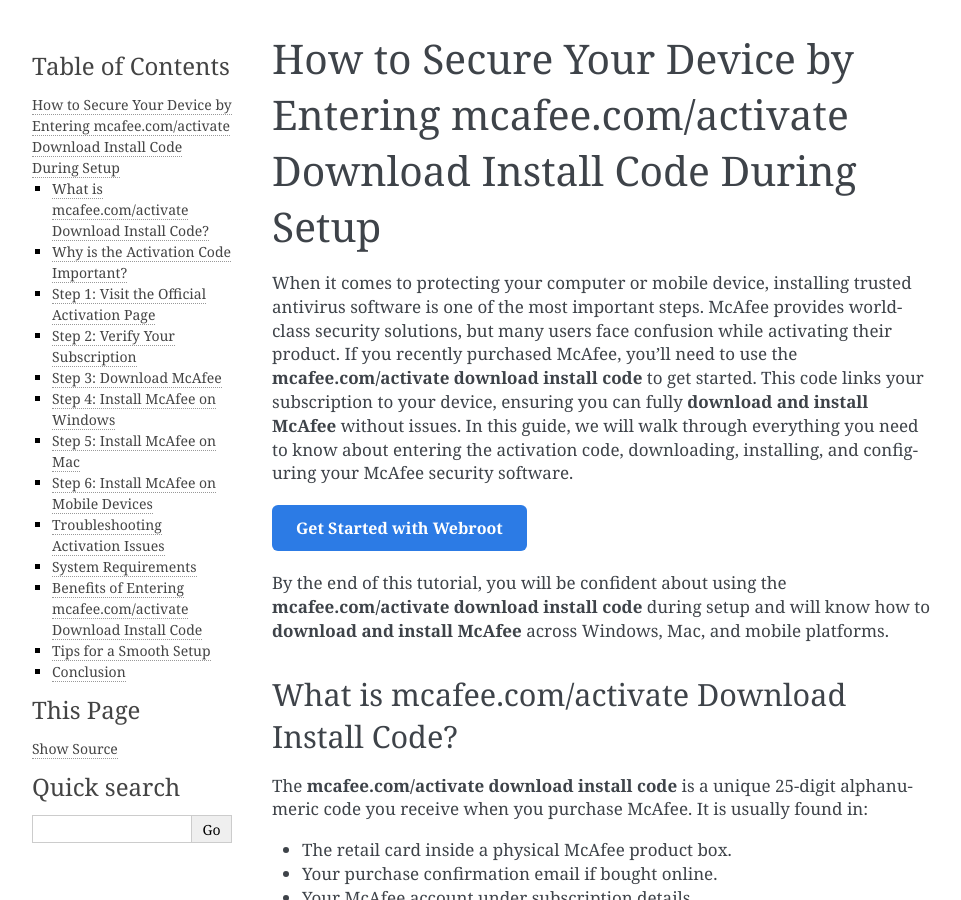
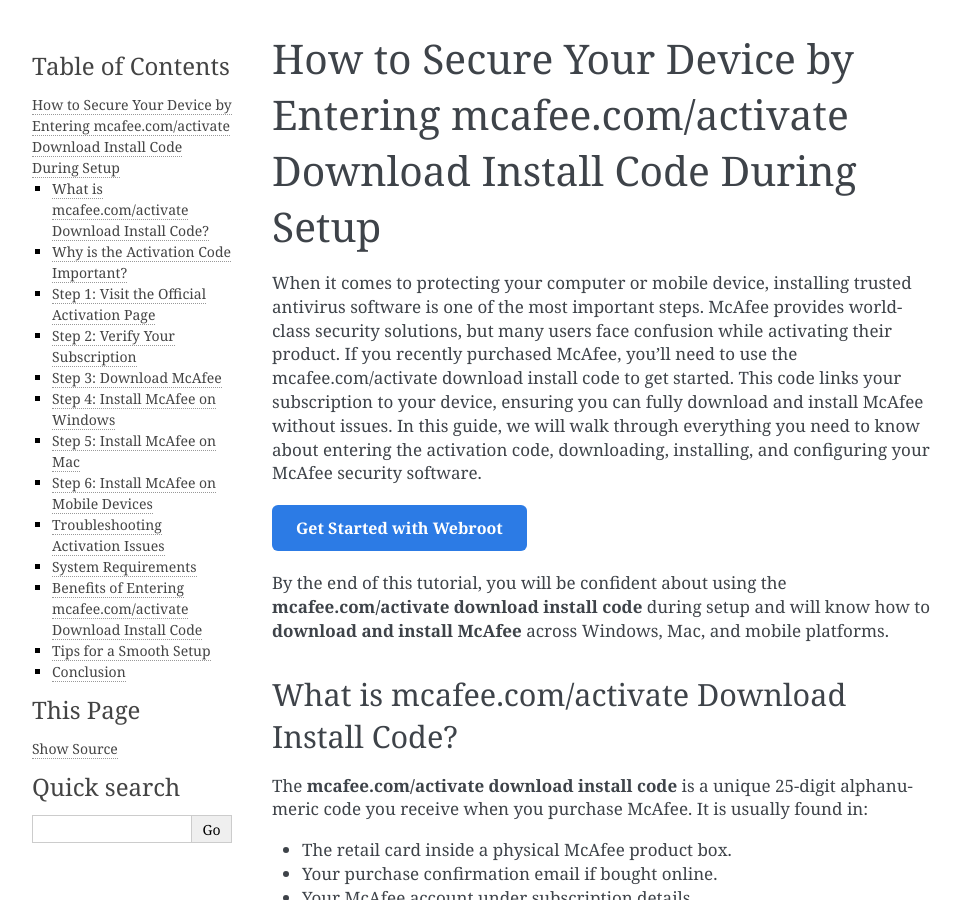
Before and after one commit to ingramjudson/securedocsguide, a Sphinx documentation site: the page built from docs/index.rst, in a window 1280 px wide and 900 px high. Shown: the whole window, without its empty margins (148-1109 px from the left). Built offline with Sphinx 7.4.7, drawn with Linux system fonts in a browser that asks for light colours.

```diff
--- a/docs/index.rst
+++ b/docs/index.rst
@@ -1,7 +1,7 @@
 How to Secure Your Device by Entering mcafee.com/activate Download Install Code During Setup
 =============================================================================================
 
-When it comes to protecting your computer or mobile device, installing trusted antivirus software is one of the most important steps. McAfee provides world-class security solutions, but many users face confusion while activating their product. If you recently purchased McAfee, you’ll need to use the **mcafee.com/activate download install code** to get started. This code links your subscription to your device, ensuring you can fully **download and install McAfee** without issues. In this guide, we will walk through everything you need to know about entering the activation code, downloading, installing, and configuring your McAfee security software.
+When it comes to protecting your computer or mobile device, installing trusted antivirus software is one of the most important steps. McAfee provides world-class security solutions, but many users face confusion while activating their product. If you recently purchased McAfee, you’ll need to use the mcafee.com/activate download install code to get started. This code links your subscription to your device, ensuring you can fully download and install McAfee without issues. In this guide, we will walk through everything you need to know about entering the activation code, downloading, installing, and configuring your McAfee security software.
 
 .. raw:: html
 
```
